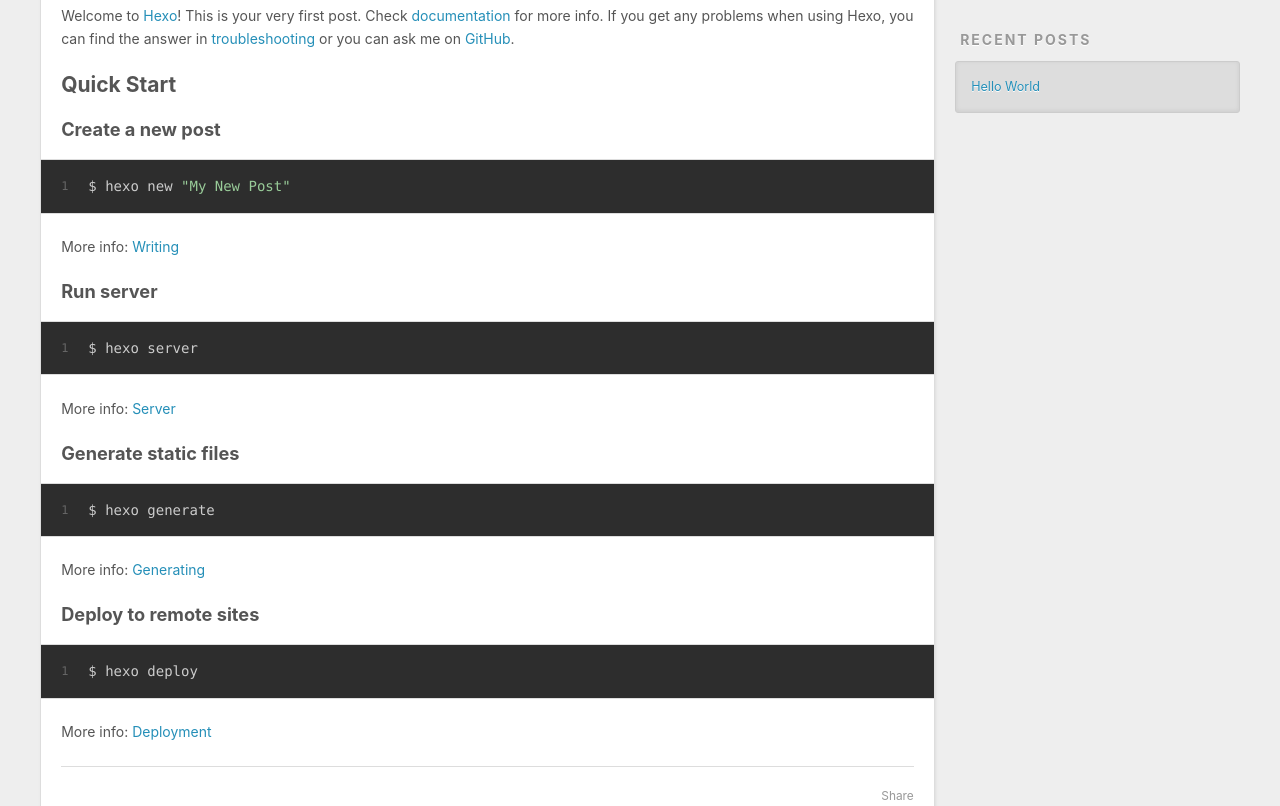
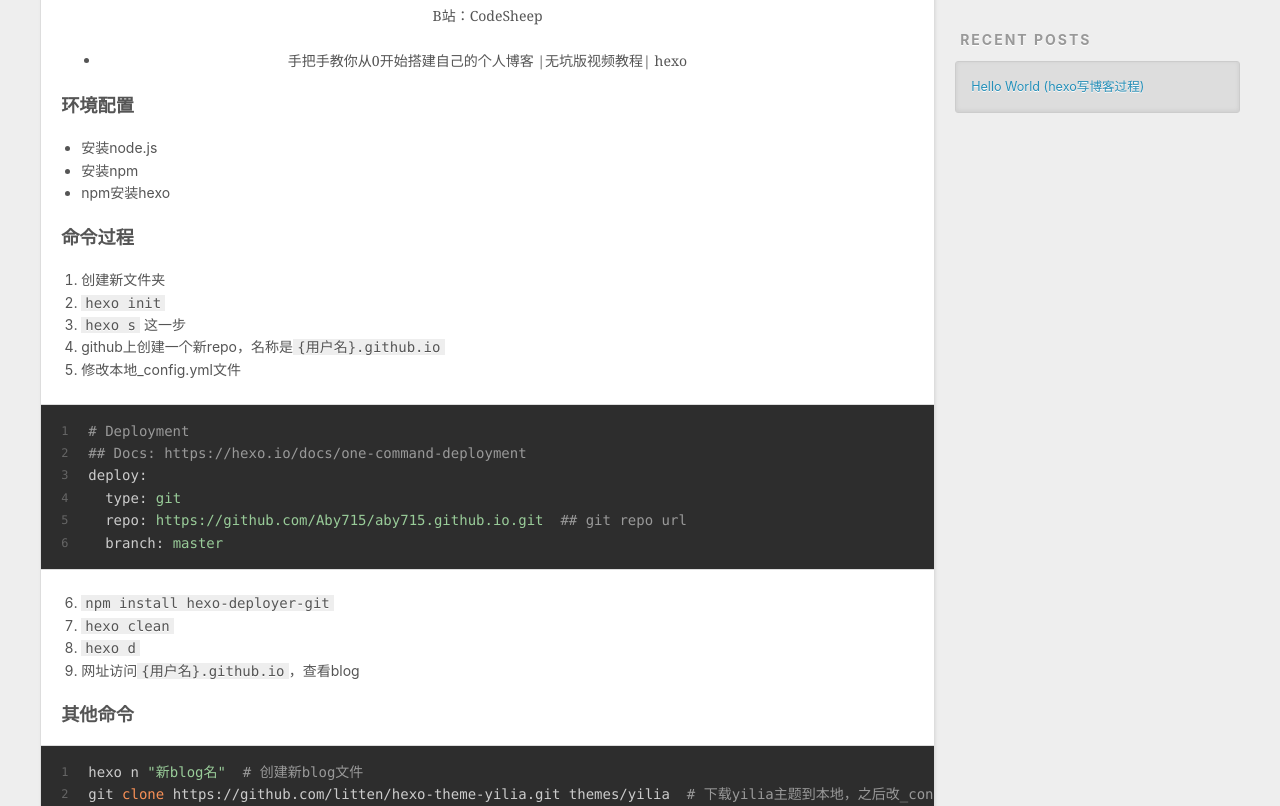
Before and after one commit to Aby715/Aby715.github.io, a plain HTML site: page 2023/12/18/hello-world/index.html in a window 1280 px wide. Shown: the part 448-1254 px from the top of the page. Drawn offline with Linux system fonts and the light colour scheme.

Commit message:
Site updated: 2023-12-18 21:46:42

```diff
--- a/2023/12/18/hello-world/index.html
+++ b/2023/12/18/hello-world/index.html
@@ -4,17 +4,17 @@
   <meta charset="utf-8">
 
 
-  <title>Hello World | Hexo</title>
+  <title>Hello World (hexo写博客过程) | Hexo</title>
   <meta name="viewport" content="width=device-width, initial-scale=1, shrink-to-fit=no">
-  <meta name="description" content="Welcome to Hexo! This is your very first post. Check documentation for more info. If you get any problems when using Hexo, you can find the answer in troubleshooting or you can ask me on GitHub. Quick">
+  <meta name="description" content="B站：CodeSheep  手把手教你从0开始搭建自己的个人博客 |无坑版视频教程| hexo   环境配置 安装node.js 安装npm npm安装hexo  命令过程 创建新文件夹  hexo init hexo s 这一步 github上创建一个新repo，名称是&#123;用户名&#125;.github.io 修改本地_config.yml文件  123456# Deployment">
 <meta property="og:type" content="article">
-<meta property="og:title" content="Hello World">
+<meta property="og:title" content="Hello World (hexo写博客过程)">
 <meta property="og:url" content="http://example.com/2023/12/18/hello-world/index.html">
 <meta property="og:site_name" content="Hexo">
-<meta property="og:description" content="Welcome to Hexo! This is your very first post. Check documentation for more info. If you get any problems when using Hexo, you can find the answer in troubleshooting or you can ask me on GitHub. Quick">
+<meta property="og:description" content="B站：CodeSheep  手把手教你从0开始搭建自己的个人博客 |无坑版视频教程| hexo   环境配置 安装node.js 安装npm npm安装hexo  命令过程 创建新文件夹  hexo init hexo s 这一步 github上创建一个新repo，名称是&#123;用户名&#125;.github.io 修改本地_config.yml文件  123456# Deployment">
 <meta property="og:locale" content="en_US">
 <meta property="article:published_time" content="2023-12-18T11:55:48.720Z">
-<meta property="article:modified_time" content="2023-12-18T11:55:48.720Z">
+<meta property="article:modified_time" content="2023-12-18T13:43:41.592Z">
 <meta property="article:author" content="John Doe">
 <meta name="twitter:card" content="summary">
 
@@ -85,7 +85,7 @@
 
 
     <h1 class="p-name article-title" itemprop="headline name">
-      Hello World
+      Hello World (hexo写博客过程)
     </h1>
 
 
@@ -93,24 +93,39 @@
 
     <div class="e-content article-entry" itemprop="articleBody">
 
-        <p>Welcome to <a target="_blank" rel="noopener" href="https://hexo.io/">Hexo</a>! This is your very first post. Check <a target="_blank" rel="noopener" href="https://hexo.io/docs/">documentation</a> for more info. If you get any problems when using Hexo, you can find the answer in <a target="_blank" rel="noopener" href="https://hexo.io/docs/troubleshooting.html">troubleshooting</a> or you can ask me on <a target="_blank" rel="noopener" href="https://github.com/hexojs/hexo/issues">GitHub</a>.</p>
-<h2 id="Quick-Start"><a href="#Quick-Start" class="headerlink" title="Quick Start"></a>Quick Start</h2><h3 id="Create-a-new-post"><a href="#Create-a-new-post" class="headerlink" title="Create a new post"></a>Create a new post</h3><figure class="highlight bash"><table><tr><td class="gutter"><pre><span class="line">1</span><br></pre></td><td class="code"><pre><span class="line">$ hexo new <span class="string">&quot;My New Post&quot;</span></span><br></pre></td></tr></table></figure>
+        <blockquote>
+<p>B站：CodeSheep</p>
+<ul>
+<li>手把手教你从0开始搭建自己的个人博客 |无坑版视频教程| hexo</li>
+</ul>
+</blockquote>
+<h3 id="环境配置"><a href="#环境配置" class="headerlink" title="环境配置"></a>环境配置</h3><ul>
+<li>安装node.js</li>
+<li>安装npm</li>
+<li>npm安装hexo</li>
+</ul>
+<h3 id="命令过程"><a href="#命令过程" class="headerlink" title="命令过程"></a>命令过程</h3><ol>
+<li>创建新文件夹</li>
+<li><code> hexo init</code></li>
+<li><code>hexo s</code> 这一步</li>
+<li>github上创建一个新repo，名称是<code>&#123;用户名&#125;.github.io</code></li>
+<li>修改本地_config.yml文件</li>
+</ol>
+<figure class="highlight yml"><table><tr><td class="gutter"><pre><span class="line">1</span><br><span class="line">2</span><br><span class="line">3</span><br><span class="line">4</span><br><span class="line">5</span><br><span class="line">6</span><br></pre></td><td class="code"><pre><span class="line"><span class="comment"># Deployment</span></span><br><span class="line"><span class="comment">## Docs: https://hexo.io/docs/one-command-deployment</span></span><br><span class="line"><span class="attr">deploy:</span></span><br><span class="line">  <span class="attr">type:</span> <span class="string">git</span></span><br><span class="line">  <span class="attr">repo:</span> <span class="string">https://github.com/Aby715/aby715.github.io.git</span>  <span class="comment">## git repo url</span></span><br><span class="line">  <span class="attr">branch:</span> <span class="string">master</span></span><br></pre></td></tr></table></figure>
 
-<p>More info: <a target="_blank" rel="noopener" href="https://hexo.io/docs/writing.html">Writing</a></p>
-<h3 id="Run-server"><a href="#Run-server" class="headerlink" title="Run server"></a>Run server</h3><figure class="highlight bash"><table><tr><td class="gutter"><pre><span class="line">1</span><br></pre></td><td class="code"><pre><span class="line">$ hexo server</span><br></pre></td></tr></table></figure>
+<ol start="6">
+<li><code>npm install hexo-deployer-git</code></li>
+<li><code>hexo clean</code></li>
+<li><code>hexo d</code></li>
+<li>网址访问<code>&#123;用户名&#125;.github.io</code>，查看blog</li>
+</ol>
+<h3 id="其他命令"><a href="#其他命令" class="headerlink" title="其他命令"></a>其他命令</h3><figure class="highlight bash"><table><tr><td class="gutter"><pre><span class="line">1</span><br><span class="line">2</span><br><span class="line">3</span><br></pre></td><td class="code"><pre><span class="line">hexo n <span class="string">&quot;新blog名&quot;</span>  <span class="comment"># 创建新blog文件</span></span><br><span class="line">git <span class="built_in">clone</span> https://github.com/litten/hexo-theme-yilia.git themes/yilia  <span class="comment"># 下载yilia主题到本地，之后改_config.yml来改变blog的主题</span></span><br><span class="line"></span><br></pre></td></tr></table></figure>
 
-<p>More info: <a target="_blank" rel="noopener" href="https://hexo.io/docs/server.html">Server</a></p>
-<h3 id="Generate-static-files"><a href="#Generate-static-files" class="headerlink" title="Generate static files"></a>Generate static files</h3><figure class="highlight bash"><table><tr><td class="gutter"><pre><span class="line">1</span><br></pre></td><td class="code"><pre><span class="line">$ hexo generate</span><br></pre></td></tr></table></figure>
-
-<p>More info: <a target="_blank" rel="noopener" href="https://hexo.io/docs/generating.html">Generating</a></p>
-<h3 id="Deploy-to-remote-sites"><a href="#Deploy-to-remote-sites" class="headerlink" title="Deploy to remote sites"></a>Deploy to remote sites</h3><figure class="highlight bash"><table><tr><td class="gutter"><pre><span class="line">1</span><br></pre></td><td class="code"><pre><span class="line">$ hexo deploy</span><br></pre></td></tr></table></figure>
-
-<p>More info: <a target="_blank" rel="noopener" href="https://hexo.io/docs/one-command-deployment.html">Deployment</a></p>
 
 
     </div>
     <footer class="article-footer">
-      <a data-url="http://example.com/2023/12/18/hello-world/" data-id="clqav476v0000ogve9pqkdo4s" data-title="Hello World" class="article-share-link"><span class="fa fa-share">Share</span></a>
+      <a data-url="http://example.com/2023/12/18/hello-world/" data-id="clqayz7uh00007cve9mnvbshj" data-title="Hello World (hexo写博客过程)" class="article-share-link"><span class="fa fa-share">Share</span></a>
 
 
 
@@ -151,7 +166,7 @@
       <ul>
 
           <li>
-            <a href="/2023/12/18/hello-world/">Hello World</a>
+            <a href="/2023/12/18/hello-world/">Hello World (hexo写博客过程)</a>
           </li>
 
       </ul>
```
Also changed, not shown: archives/2023/12/index.html (+2 -2 lines), archives/2023/index.html (+2 -2 lines), archives/index.html (+2 -2 lines), index.html (+29 -14 lines).
